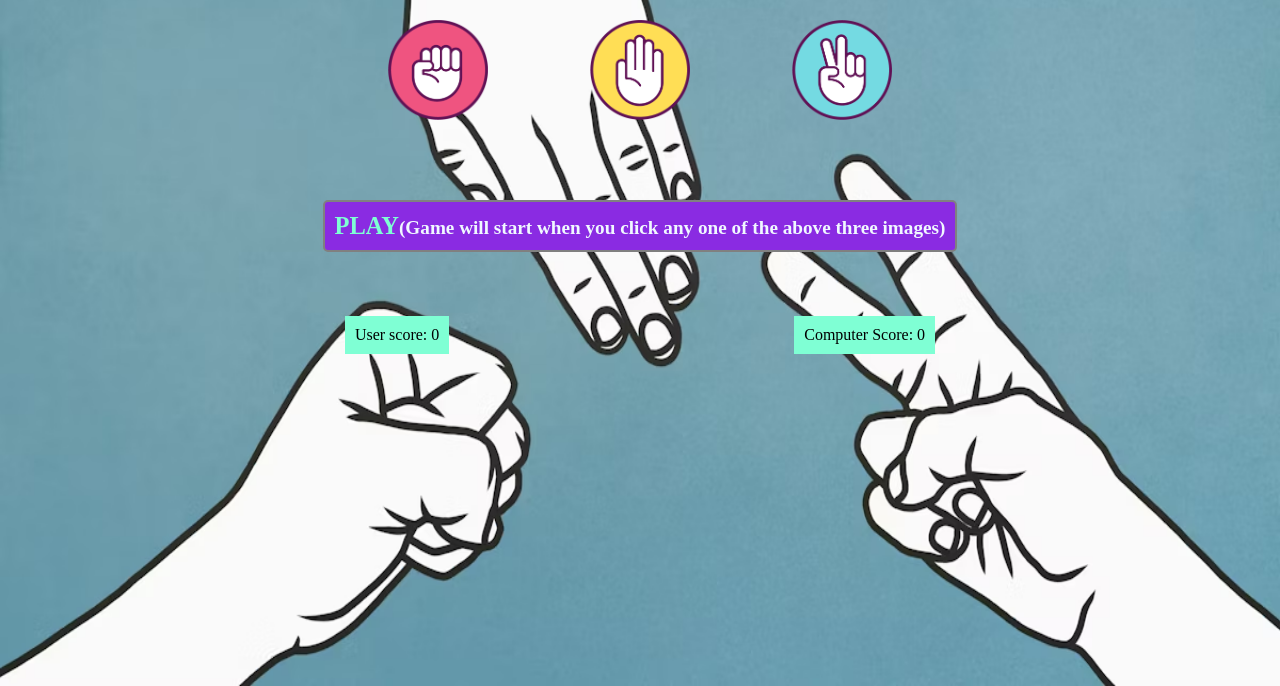
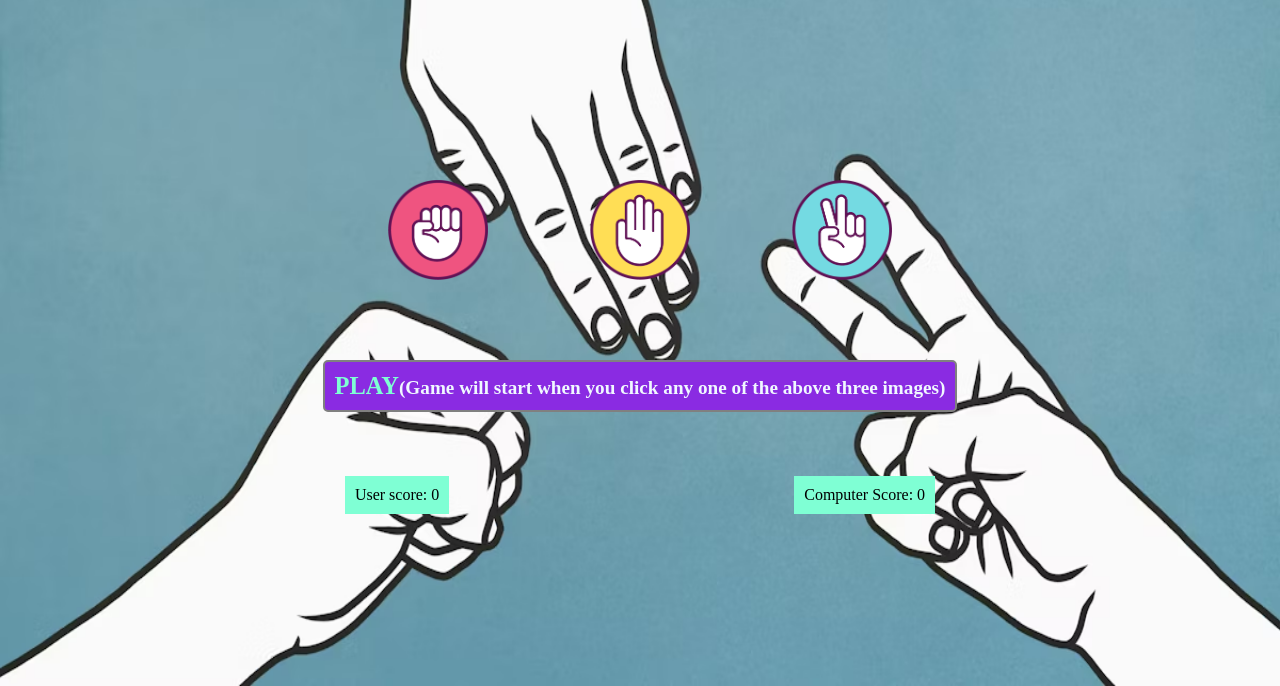
Before and after one commit to CoderAg21/Rock-Paper-Scissor, a plain HTML site: page index.html in a window 1280 px wide. Shown: the part 114-800 px from the top of the page. Drawn offline with Linux system fonts and the light colour scheme.

Commit message:
Update index.html

```diff
--- a/index.html
+++ b/index.html
@@ -11,6 +11,7 @@
     <header>
         <h2 class="heading">Rock Paper & Scissor</h2>
     </header>
+    <div class="centerized">
     <div class="content">
 
         <img src="rock.png"  alt="Rock" id="img1" class="gameImg">
@@ -27,7 +28,7 @@
         <span class="score user">User score: 0</span>
         <span class="score computer">Computer Score: 0</span>
     </div>
-
+</div>
     <script src="script3.js"></script>
 </body>
 </html>
```
